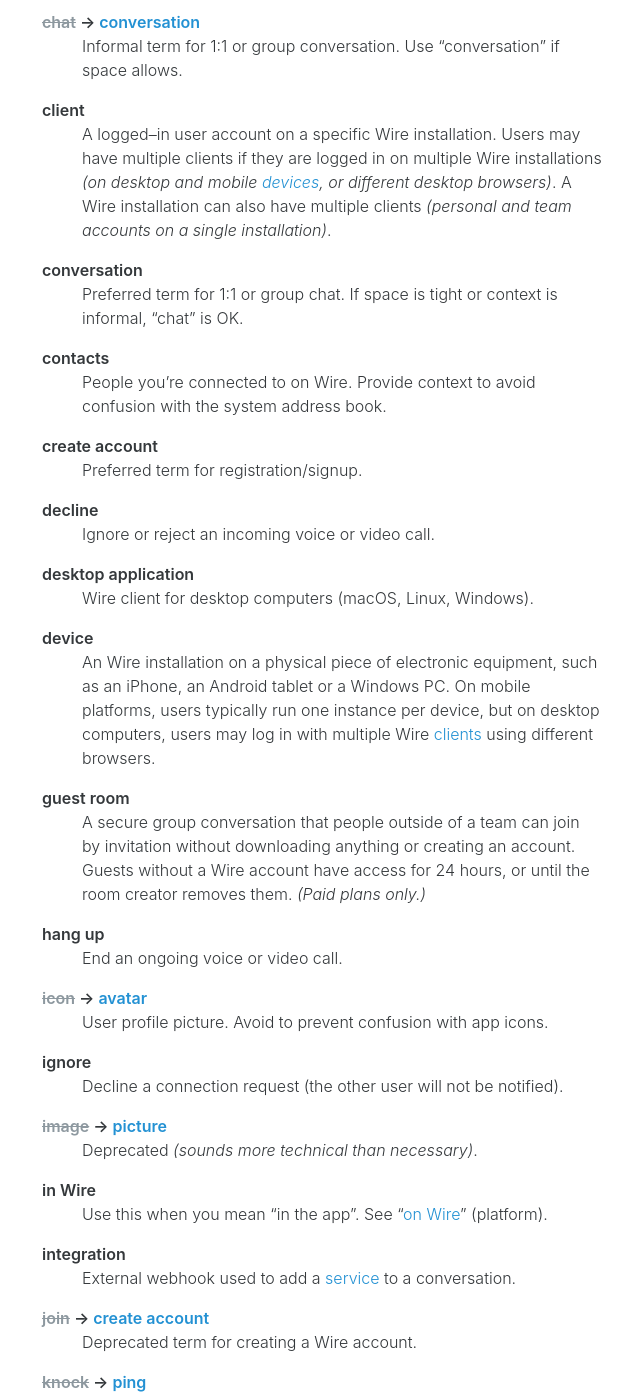
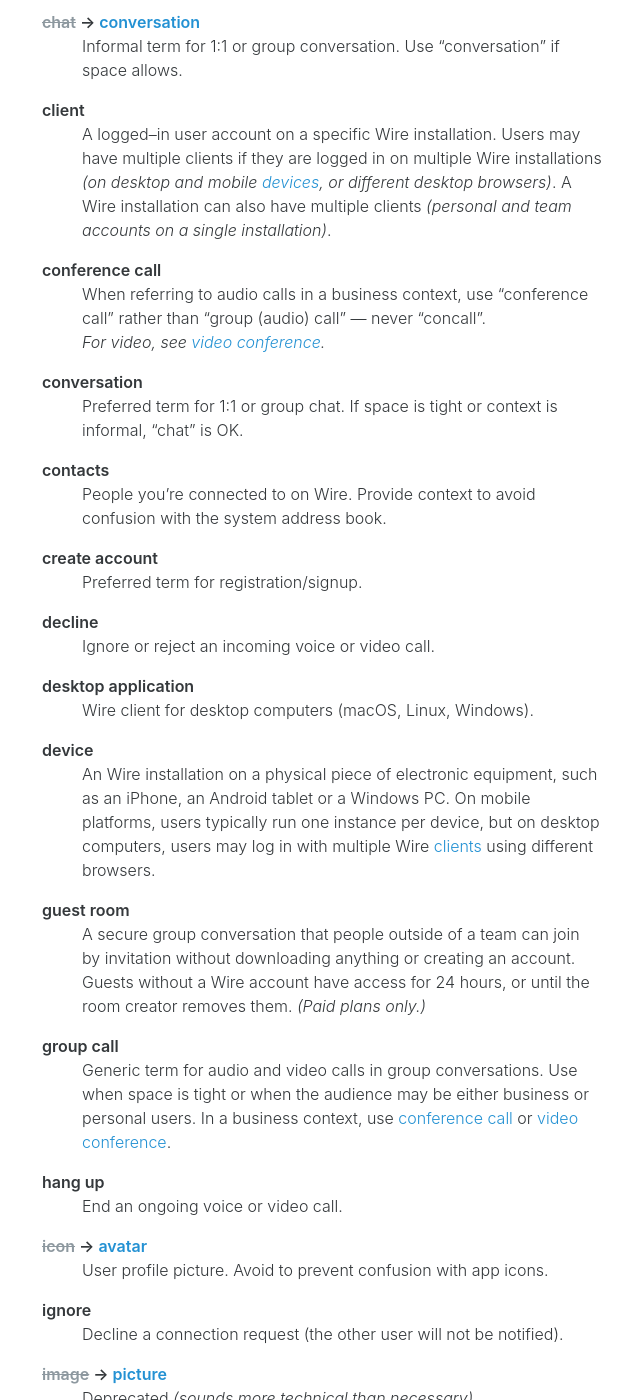
Before and after one commit to wireapp/brand, a Jekyll site: the page built from text/glossary/index.md, in a window 1280 px wide and 1400 px high, scrolled down 1531 px. Shown: the whole window, without its empty margins (458-1098 px from the left). Built offline with Jekyll 4.4.1, drawn with Linux system fonts in a browser that asks for light colours; comment, search, counter and statistics services are not loaded; some of the changed text lies outside the part shown.

Commit message:
Add group calling terms
https://brand.wire.com/text/glossary/#group-call

```diff
--- a/text/glossary/index.md
+++ b/text/glossary/index.md
@@ -53,6 +53,10 @@
 {: #client} client
 : A logged–in user account on a specific Wire installation. Users may have multiple clients if they are logged in on multiple Wire installations _(on desktop and mobile [devices](#device), or different desktop browsers)_. A Wire installation can also have multiple clients _(personal and team accounts on a single installation)_.
 
+{: #conference-call} conference call
+: When referring to audio calls in a business context, use “conference call” rather than “group (audio) call” — never “concall”.
+_For video, see [video conference](#video-conference)._
+
 {: #conversation} conversation
 : Preferred term for 1:1 or group chat. If space is tight or context is informal, “chat” is OK.
 
@@ -73,6 +77,9 @@
 
 {: #guest-room} guest room
 : A secure group conversation that people outside of a team can join by invitation without downloading anything or creating an account. Guests without a Wire account have access for 24 hours, or until the room creator removes them. _(Paid plans only.)_
+
+{: #group-call} group call
+: Generic term for audio and video calls in group conversations. Use when space is tight or when the audience may be either business or personal users. In a business context, use [conference call](#conference-call) or [video conference](#video-conference).
 
 {: #hang-up} hang up
 : End an ongoing voice or video call.
@@ -220,6 +227,10 @@
 {: #unread-notification} unread notification
 : Dot that appears in the conversation list or within a conversation to indicate new messages.
 
+{: #video-conference} video conference
+: When referring to video calls in a business context, use “video conference” rather than “group video call”. _(Paid plans only.)_
+_For audio, see [conference call](#conference-call)._
+
 {: #view} view
 : Generic term for UI areas such as conversation list, participants, etc.
 
```
